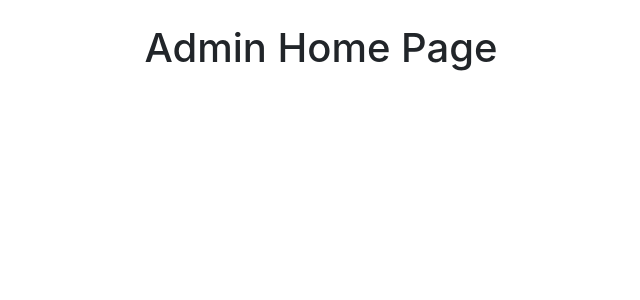
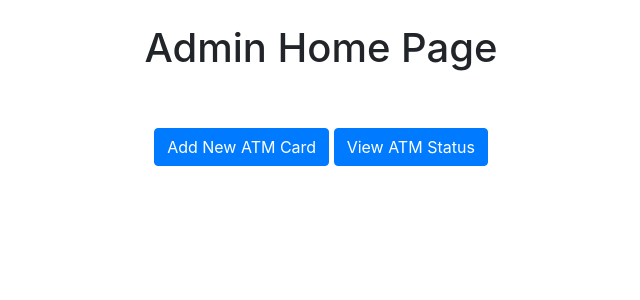
Before and after one commit to Team-NA15/ATM-Project, a Django app: page /administrator/ in a window 1280 px wide. Shown: the part 56-356 px from the top of the page, without its empty margins (319-959 px from the left). Run offline with Django 3.2, Linux system fonts and the light colour scheme; some libraries are stand-ins or nearby versions.

Commit message:
create admin and user home pages with options, adjust decorator to route user already logged in to user home page when navigating to cardholder-login

```diff
--- a/administrator/templates/administrator/home.html
+++ b/administrator/templates/administrator/home.html
@@ -1,4 +1,10 @@
 {% extends "administrator/base.html" %}
 {% block content %}
     <h1> Admin Home Page </h1>
+    <div class = 'row'>
+        <div class = 'col'>
+            <a href = "{% url 'add-atm-card' %}" class = 'btn btn-primary mt-5'> Add New ATM Card </a>
+            <a href = "{% url 'atm-machine-status' %}" class = 'btn btn-primary mt-5'> View ATM Status </a>
+        </div>
+    </div>
 {% endblock content %}
--- a/administrator/urls.py
+++ b/administrator/urls.py
@@ -5,7 +5,7 @@ from . import views
 urlpatterns = [
     path('', views.home, name='admin-home'),
     path('add-atm-card', views.addNewATMCard, name = 'add-atm-card'),
-    path('atm-machine-status', views.viewATMachineStatus, name = 'view-atm-status'),
+    path('atm-machine-status', views.viewATMachineStatus, name = 'atm-machine-status'),
     path('update-atm-card', views.updateATMCard, name = 'update-atm-card'),
     path('block-atm-card', views.blockATMCard, name = 'block-atm-card'),
     path('activate-atm-card', views.activateATMCard, name = 'activate-atm-card'),
--- a/user/decorator.py
+++ b/user/decorator.py
@@ -1,11 +1,14 @@
 from django.shortcuts import redirect
 from django.http import HttpResponseRedirect
+
 
 def user_authenticated(function):
     def wrap(request, *args, **kwargs):
         if 'token' not in request.session:
             return redirect('/user/cardholder-login')
         else:
+            if request.path == '/user/cardholder-login':
+                return redirect('/user/')
             return function(request,*args,**kwargs)
     wrap.__doc__ = function.__doc__
     wrap.__name__ = function.__name__
--- a/user/views/cardholderLogin.py
+++ b/user/views/cardholderLogin.py
@@ -4,8 +4,10 @@ from django.http import HttpResponse
 from user.models import ATMCard, AccountExtension
 from django.core import serializers
 from random import randint
+from ..decorator import user_authenticated
 
 
+@user_authenticated
 def cardholderLogin(request):
     if request.method == 'POST':
         form = UserForm(request.POST)
```
Also changed, not shown: user/templates/user/home.html (+8 -0 lines), db.sqlite3.
